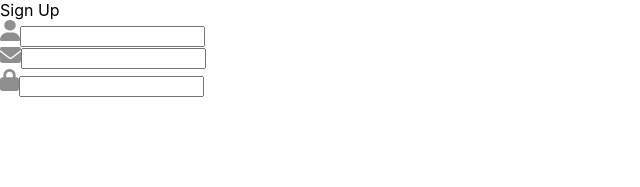
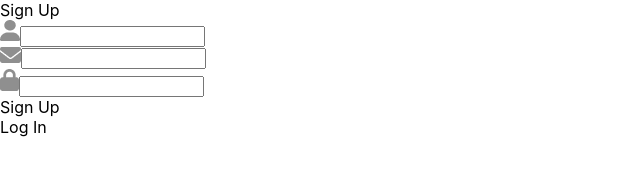
Before and after one commit to kanishkadz/SignUpForm-ReactJS, a React (Create React App) app in the folder signup/: page / in a window 1280 px wide. Shown: the top 187 px of the page, without its empty margins (0-640 px from the left). Built offline with nearby package versions, Linux system fonts and the light colour scheme.

Commit message:
Update LoginSignup.jsx

```diff
--- a/signup/src/Components/LoginSignup/LoginSignup.jsx
+++ b/signup/src/Components/LoginSignup/LoginSignup.jsx
@@ -26,7 +26,10 @@ function LoginSignup() {
                 <input type="password" />
             </div>
         </div>
-
+        <div className='submit-container'>
+            <div className='submit'>Sign Up</div>
+            <div className='submit'>Log In</div>
+        </div>
     </div>
   )
 }
```
